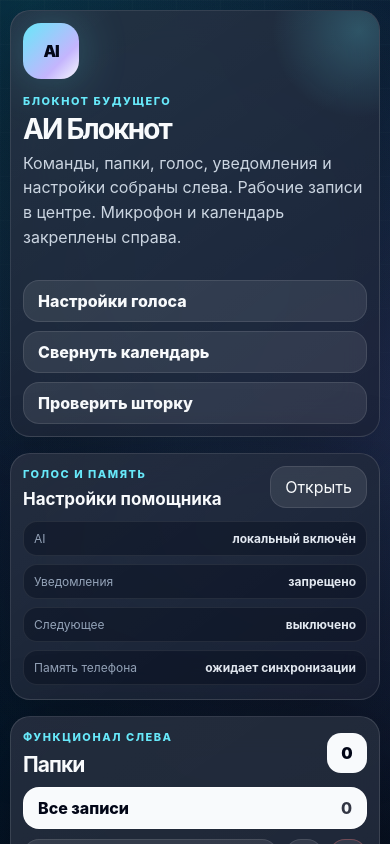
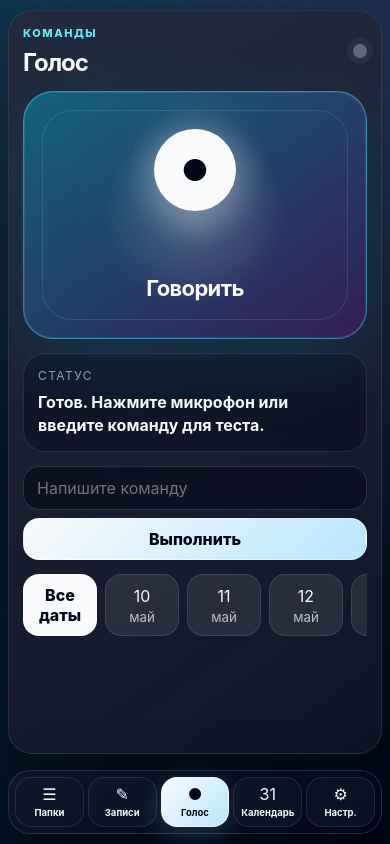
Before and after one commit to byrakov12345-hue/voice-notebook-vercel, a React (Vite) app: page / in a window 390 px wide. Shown: the top 844 px of the page. Built offline with nearby package versions, Linux system fonts and the light colour scheme.

Commit message:
Apply ai-notebook-mobile-ready package

```diff
--- a/src/App.jsx
+++ b/src/App.jsx
@@ -1111,6 +1111,7 @@ export default function App() {
   const [expandedFolders, setExpandedFolders] = useState({});
   const [expandedNotes, setExpandedNotes] = useState({});
   const [settingsOpen, setSettingsOpen] = useState(false);
+  const [mobilePanel, setMobilePanel] = useState('voice');
   const [voiceOptions, setVoiceOptions] = useState([]);
   const [selectedVoiceURI, setSelectedVoiceURI] = useState('');
   const [selectedVoiceStyle, setSelectedVoiceStyle] = useState('default');
@@ -1452,6 +1453,7 @@ export default function App() {
 
   function openFolder(folderName, voice = true) {
     if (!folderName) return setStatusVoice('Не понял, какую папку открыть.', voice);
+    setMobilePanel('folders');
     setSelectedFolder(folderName);
     setSelectedId(null);
     setQuery('');
@@ -1658,6 +1660,7 @@ export default function App() {
     lastSavedRef.current = { signature: incomingSignature, at: Date.now() };
     setSelectedId(note.id);
     setSelectedFolder(note.folder);
+    if (showAfterSave) setMobilePanel('notes');
     setSuggestedFolder('');
     setStatusVoice(showAfterSave ? `Сохранено и показано: ${note.title}.` : `Сохранено в папку ${note.folder}.`);
     ensureReminderReady(note);
@@ -1738,6 +1741,7 @@ export default function App() {
   }
 
   function openNote(note) {
+    setMobilePanel('notes');
     setSelectedId(note.id);
     setSelectedFolder(note.folder);
     if (note.type === 'appointment' && note.eventAt) loadNoteIntoCalendar(note);
@@ -1745,6 +1749,7 @@ export default function App() {
   }
 
   function performSearch(text) {
+    setMobilePanel('notes');
     const results = searchNotes(data.notes, text);
     setQuery(text);
     setSelectedFolder('Все');
@@ -2524,7 +2529,7 @@ export default function App() {
       }
       if (!parseVoiceCalendarTargetDate(spoken) && includesAny(source, ['открой календарь', 'покажи календарь', 'разверни календарь', 'календарь справа'])) {
         setCalendarOpen(true);
-        setStatusVoice('Календарь открыт справа.', false);
+        setStatusVoice('Календарь открыт.', false);
         lastHandledCommandRef.current = { text: normalizedSpoken, at: Date.now() };
         return;
       }
@@ -2536,7 +2541,7 @@ export default function App() {
       }
       if (includesAny(source, ['открой настройки', 'покажи настройки', 'настройки голоса', 'настройки уведомлений'])) {
         setSettingsOpen(true);
-        setStatusVoice('Панель настроек открыта слева.', false);
+        setStatusVoice('Настройки открыты.', false);
         lastHandledCommandRef.current = { text: normalizedSpoken, at: Date.now() };
         return;
       }
@@ -2719,33 +2724,39 @@ export default function App() {
     processCommand(text);
   }
 
+  function selectMobilePanel(panel) {
+    setMobilePanel(panel);
+    if (panel === 'calendar') setCalendarOpen(true);
+    if (panel === 'settings') setSettingsOpen(true);
+  }
+
   return (
     <div className="app-shell">
       <div className="future-backdrop" aria-hidden="true" />
       <div className="future-workspace">
         <aside className="left-command-panel" aria-label="Функции блокнота">
-          <section className="panel brand-panel">
+          <section className="panel brand-panel mobile-panel mobile-brand">
             <div className="brand-mark">AI</div>
             <div>
-              <p className="eyebrow">Блокнот будущего</p>
+              <p className="eyebrow">АИ Блокнот</p>
               <h1>АИ Блокнот</h1>
-              <p>Команды, папки, голос, уведомления и настройки собраны слева. Рабочие записи в центре. Микрофон и календарь закреплены справа.</p>
+              <p>Голосовые записи, папки, календарь и напоминания в одном компактном рабочем месте.</p>
             </div>
             <div className="left-actions">
-              <button type="button" className="tool-button" onClick={() => setSettingsOpen(value => !value)}>
-                {settingsOpen ? 'Скрыть настройки' : 'Настройки голоса'}
+              <button type="button" className="tool-button" onClick={() => { setSettingsOpen(value => !value); selectMobilePanel('settings'); }}>
+                {settingsOpen ? 'Скрыть настройки' : 'Настройки'}
               </button>
-              <button type="button" className="tool-button" onClick={() => setCalendarOpen(value => !value)}>
-                {calendarOpen ? 'Свернуть календарь' : 'Календарь справа'}
+              <button type="button" className="tool-button" onClick={() => { setCalendarOpen(value => !value); selectMobilePanel('calendar'); }}>
+                {calendarOpen ? 'Свернуть календарь' : 'Календарь'}
               </button>
-              <button type="button" className="tool-button" onClick={enableNotifications}>Проверить шторку</button>
+              <button type="button" className="tool-button" onClick={enableNotifications}>Тест уведомления</button>
             </div>
           </section>
 
-          <section className={settingsOpen ? 'panel settings-panel expanded' : 'panel settings-panel compact'}>
+          <section className={`${settingsOpen ? 'panel settings-panel expanded' : 'panel settings-panel compact'} mobile-panel ${mobilePanel === 'settings' ? 'mobile-active' : ''}`}>
             <div className="settings-head">
               <div>
-                <p className="eyebrow">Голос и память</p>
+                <p className="eyebrow">Настройки</p>
                 <strong>Настройки помощника</strong>
               </div>
               <button type="button" onClick={() => setSettingsOpen(value => !value)}>{settingsOpen ? 'Свернуть' : 'Открыть'}</button>
@@ -2843,10 +2854,10 @@ export default function App() {
             ) : null}
           </section>
 
-          <section className="panel folders">
+          <section className={`panel folders mobile-panel ${mobilePanel === 'folders' ? 'mobile-active' : ''}`}>
             <div className="folders-head">
               <div>
-                <p className="eyebrow">Функционал слева</p>
+                <p className="eyebrow">Разделы</p>
                 <h2>Папки</h2>
               </div>
               <span>{data.notes.length}</span>
@@ -2964,10 +2975,10 @@ export default function App() {
         </aside>
 
         <main className="center-notebook" aria-label="Записи блокнота">
-          <section className="panel notes">
+          <section className={`panel notes mobile-panel ${mobilePanel === 'notes' ? 'mobile-active' : ''}`}>
             <div className="notes-head">
               <div>
-                <p className="eyebrow">Рабочая область</p>
+                <p className="eyebrow">Записи</p>
                 <h2>{selectedFolder}</h2>
                 <p>{visibleNotes.length} записей{selectedNote ? ` · открыта №${selectedNoteIndex + 1}` : ''}</p>
               </div>
@@ -3002,17 +3013,17 @@ export default function App() {
                   onCall={callNote}
                   onMessage={messageNote}
                 />
-              )) : <div className="empty">Записей пока нет. Скажите команду справа или напишите её в поле микрофона.</div>}
+              )) : <div className="empty">Записей пока нет. Нажмите «Говорить» или введите команду.</div>}
             </div>
           </section>
         </main>
 
         <aside className="right-ai-panel" aria-label="Микрофон и календарь">
-          <section className="panel ai-comm-panel">
+          <section className={`panel ai-comm-panel mobile-panel ${mobilePanel === 'voice' ? 'mobile-active' : ''}`}>
             <div className="ai-panel-head">
               <div>
-                <p className="eyebrow">Общение с блокнотом</p>
-                <h2>Микрофон справа</h2>
+                <p className="eyebrow">Команды</p>
+                <h2>Голос</h2>
               </div>
               <span className={listening ? 'live-dot active' : 'live-dot'} />
             </div>
@@ -3031,7 +3042,7 @@ export default function App() {
               {suggestedFolder ? <button type="button" onClick={() => openFolder(suggestedFolder, false)}>Открыть папку {suggestedFolder}</button> : null}
             </div>
             <form className="manual" onSubmit={submitManual}>
-              <input value={command} onChange={e => setCommand(e.target.value)} placeholder="Команда: запомни, найди, напомни, открой календарь" />
+              <input value={command} onChange={e => setCommand(e.target.value)} placeholder="Напишите команду" />
               <button type="submit" className="primary">Выполнить</button>
             </form>
             <div className="quick-date-strip">
@@ -3051,10 +3062,10 @@ export default function App() {
           </section>
 
           {calendarOpen ? (
-            <section className="panel calendar-panel">
+            <section className={`panel calendar-panel mobile-panel ${mobilePanel === 'calendar' ? 'mobile-active' : ''}`}>
               <div className="settings-head">
                 <div>
-                  <p className="eyebrow">Календарь справа</p>
+                  <p className="eyebrow">Календарь</p>
                   <strong>Дата и уведомления</strong>
                 </div>
                 <button type="button" onClick={() => setCalendarOpen(false)}>Свернуть</button>
@@ -3141,13 +3152,35 @@ export default function App() {
               </div>
             </section>
           ) : (
-            <section className="panel calendar-panel calendar-collapsed">
-              <p className="eyebrow">Календарь справа</p>
+            <section className={`panel calendar-panel calendar-collapsed mobile-panel ${mobilePanel === 'calendar' ? 'mobile-active' : ''}`}>
+              <p className="eyebrow">Календарь</p>
               <button type="button" className="primary" onClick={() => setCalendarOpen(true)}>Открыть календарь</button>
             </section>
           )}
         </aside>
       </div>
+      <nav className="mobile-dock" aria-label="Быстрая навигация">
+        <button type="button" className={mobilePanel === 'folders' ? 'active' : ''} onClick={() => selectMobilePanel('folders')}>
+          <span>☰</span>
+          <strong>Папки</strong>
+        </button>
+        <button type="button" className={mobilePanel === 'notes' ? 'active' : ''} onClick={() => selectMobilePanel('notes')}>
+          <span>✎</span>
+          <strong>Записи</strong>
+        </button>
+        <button type="button" className={mobilePanel === 'voice' ? 'active' : ''} onClick={() => selectMobilePanel('voice')}>
+          <span>●</span>
+          <strong>Голос</strong>
+        </button>
+        <button type="button" className={mobilePanel === 'calendar' ? 'active' : ''} onClick={() => selectMobilePanel('calendar')}>
+          <span>31</span>
+          <strong>Календарь</strong>
+        </button>
+        <button type="button" className={mobilePanel === 'settings' ? 'active' : ''} onClick={() => selectMobilePanel('settings')}>
+          <span>⚙</span>
+          <strong>Настр.</strong>
+        </button>
+      </nav>
     </div>
   );
 
--- a/src/styles.css
+++ b/src/styles.css
@@ -394,3 +394,272 @@ p { color: var(--text-soft); line-height: 1.55; }
   .folder-note-delete { grid-column: 3; }
   .mic-button { min-height: 142px; }
 }
+
+/* Polished compact layout */
+.mobile-dock { display: none; }
+.panel {
+  background:
+    linear-gradient(145deg, rgba(255, 255, 255, 0.10), rgba(255, 255, 255, 0.035)),
+    rgba(8, 13, 31, 0.82);
+  border-color: rgba(148, 163, 184, 0.16);
+}
+.brand-panel {
+  grid-template-columns: auto minmax(0, 1fr);
+  align-items: center;
+}
+.brand-panel .left-actions { grid-column: 1 / -1; }
+.brand-panel p:last-of-type { margin-bottom: 0; }
+.tool-button, .folder, .folder-trigger, .voice-option, .voice-style-option {
+  background: rgba(15, 23, 42, 0.58);
+}
+.note-card {
+  background:
+    linear-gradient(145deg, rgba(15, 23, 42, 0.88), rgba(30, 41, 59, 0.54)),
+    radial-gradient(circle at 100% 0%, rgba(103, 232, 249, 0.10), transparent 40%);
+}
+.mic-button {
+  position: relative;
+  overflow: hidden;
+  isolation: isolate;
+  transform: translateZ(0);
+}
+.mic-button::before,
+.mic-button::after {
+  content: '';
+  position: absolute;
+  inset: 18px;
+  border-radius: 30px;
+  pointer-events: none;
+  z-index: -1;
+}
+.mic-button::before {
+  background: radial-gradient(circle, rgba(248, 250, 252, 0.24), transparent 58%);
+  transform: scale(0.85);
+  opacity: 0.86;
+}
+.mic-button::after {
+  border: 1px solid rgba(248, 250, 252, 0.26);
+  opacity: 0.44;
+}
+.mic-button span,
+.mic-button strong { position: relative; z-index: 1; }
+.mic-button span {
+  transition: transform .18s ease, box-shadow .18s ease;
+}
+.mic-button:hover span { transform: scale(1.04); }
+.mic-button.listening::before { animation: micGlow 1.2s ease-in-out infinite; }
+.mic-button.listening::after { animation: micRing 1.2s ease-out infinite; }
+.mic-button.listening span { animation: micDot 0.72s ease-in-out infinite alternate; }
+@keyframes micGlow {
+  0%, 100% { opacity: 0.42; transform: scale(0.82); }
+  50% { opacity: 0.92; transform: scale(1.05); }
+}
+@keyframes micRing {
+  0% { opacity: 0.55; transform: scale(0.84); }
+  100% { opacity: 0; transform: scale(1.18); }
+}
+@keyframes micDot {
+  from { box-shadow: 0 0 30px rgba(248, 250, 252, 0.28), 0 0 0 0 rgba(248, 113, 113, 0.22); }
+  to { box-shadow: 0 0 48px rgba(248, 250, 252, 0.44), 0 0 0 16px rgba(248, 113, 113, 0.08); }
+}
+
+@media (max-width: 920px) {
+  html, body, #root { height: 100%; }
+  body { overflow: hidden; }
+  .app-shell {
+    width: 100%;
+    max-width: 620px;
+    height: 100dvh;
+    min-height: 100svh;
+    padding: 10px 10px 86px;
+    overflow: hidden;
+  }
+  .future-backdrop { opacity: 0.72; }
+  .future-workspace {
+    display: block;
+    height: 100%;
+  }
+  .left-command-panel,
+  .right-ai-panel,
+  .center-notebook {
+    display: contents;
+  }
+  .mobile-brand { display: none !important; }
+  .mobile-panel { display: none !important; }
+  .mobile-panel.mobile-active {
+    display: grid !important;
+    height: calc(100dvh - 104px);
+    min-height: calc(100svh - 104px);
+    max-height: calc(100dvh - 104px);
+    overflow: auto;
+    overscroll-behavior: contain;
+    -webkit-overflow-scrolling: touch;
+    border-radius: 24px;
+    padding: 14px;
+  }
+  .notes.mobile-active {
+    grid-template-rows: auto auto auto minmax(0, 1fr);
+  }
+  .folders.mobile-active,
+  .settings-panel.mobile-active,
+  .ai-comm-panel.mobile-active,
+  .calendar-panel.mobile-active {
+    align-content: start;
+  }
+  .ai-comm-panel.mobile-active {
+    grid-template-rows: auto auto auto auto min-content;
+  }
+  .settings-panel.compact.mobile-active {
+    grid-template-rows: auto auto;
+  }
+  .settings-panel.mobile-active .voice-list {
+    max-height: 28dvh;
+  }
+  .notes-head {
+    grid-template-columns: 1fr;
+    gap: 10px;
+  }
+  .notes-head h2,
+  .ai-panel-head h2 { font-size: 24px; }
+  .history-chips {
+    display: grid;
+    grid-template-columns: repeat(4, minmax(0, 1fr));
+    gap: 7px;
+  }
+  .history-chips button { padding: 9px 6px; }
+  .selected-strip {
+    padding: 10px;
+    gap: 8px;
+  }
+  .selected-strip div {
+    display: grid;
+    grid-template-columns: 1fr 1fr;
+  }
+  .note-list {
+    min-height: 0;
+    overflow: auto;
+    padding-right: 2px;
+  }
+  .note-main { padding: 13px; }
+  .note-card h3 { font-size: 18px; }
+  .actions {
+    display: grid;
+    grid-template-columns: repeat(2, minmax(0, 1fr));
+    padding: 0 13px 13px;
+  }
+  .folders-head > span {
+    min-width: 36px;
+    height: 36px;
+  }
+  .folder-row {
+    grid-template-columns: minmax(0, 1fr) 82px;
+  }
+  .folder-controls button,
+  .folder-note-expand,
+  .folder-note-delete,
+  .folder-note-copy-button {
+    width: 36px;
+    min-width: 36px;
+  }
+  .folder-notes {
+    padding-left: 6px;
+  }
+  .manual {
+    grid-template-columns: 1fr;
+  }
+  .manual input,
+  .manual button { width: 100%; }
+  .mic-button {
+    min-height: clamp(152px, 36dvh, 248px);
+    border-radius: 30px;
+  }
+  .mic-button span {
+    width: 82px;
+    height: 82px;
+  }
+  .status-card {
+    max-height: 20dvh;
+    overflow: auto;
+  }
+  .quick-date-strip {
+    grid-auto-columns: minmax(74px, 88px);
+    padding-bottom: 2px;
+  }
+  .calendar-compose-row,
+  .calendar-compose-main,
+  .compact-date-row {
+    grid-template-columns: 1fr;
+  }
+  .calendar-list {
+    grid-auto-columns: minmax(286px, 100%);
+    padding-bottom: 6px;
+  }
+  .calendar-month {
+    max-height: calc(100dvh - 238px);
+    overflow: auto;
+  }
+  .calendar-day {
+    min-height: 38px;
+    border-radius: 12px;
+  }
+  .calendar-item {
+    padding: 9px 10px;
+  }
+  .calendar-day-note-actions {
+    display: grid;
+    grid-template-columns: repeat(2, minmax(0, 1fr));
+  }
+  .mobile-dock {
+    position: fixed;
+    left: 10px;
+    right: 10px;
+    bottom: max(10px, env(safe-area-inset-bottom));
+    z-index: 40;
+    display: grid;
+    grid-template-columns: repeat(5, minmax(0, 1fr));
+    gap: 6px;
+    padding: 7px;
+    border: 1px solid rgba(148, 163, 184, 0.22);
+    border-radius: 24px;
+    background:
+      linear-gradient(145deg, rgba(15, 23, 42, 0.94), rgba(2, 6, 23, 0.90)),
+      rgba(2, 6, 23, 0.92);
+    box-shadow: 0 18px 60px rgba(0, 0, 0, 0.42);
+    backdrop-filter: blur(18px);
+  }
+  .mobile-dock button {
+    min-height: 54px;
+    padding: 6px 3px;
+    border-radius: 18px;
+    display: grid;
+    place-items: center;
+    gap: 2px;
+    font-size: 11px;
+    background: rgba(15, 23, 42, 0.72);
+  }
+  .mobile-dock button span {
+    font-size: 16px;
+    line-height: 1;
+  }
+  .mobile-dock button strong {
+    font-size: 10.5px;
+    line-height: 1;
+    white-space: nowrap;
+  }
+  .mobile-dock button.active {
+    color: #020617;
+    background: linear-gradient(135deg, #f8fafc, #bae6fd);
+    border-color: rgba(255, 255, 255, 0.52);
+    box-shadow: 0 8px 28px rgba(103, 232, 249, 0.18);
+  }
+}
+
+@media (max-width: 420px) {
+  .app-shell { padding-left: 8px; padding-right: 8px; }
+  .mobile-dock { left: 8px; right: 8px; gap: 4px; padding: 6px; border-radius: 22px; }
+  .mobile-dock button { min-height: 50px; border-radius: 16px; }
+  .mobile-dock button strong { font-size: 9.5px; }
+  .mobile-panel.mobile-active { height: calc(100dvh - 100px); max-height: calc(100dvh - 100px); }
+  .folder-note-row { grid-template-columns: auto minmax(0, 1fr) auto; }
+  .folder-note-delete { grid-column: 3; }
+}
```
Also changed, not shown: public/manifest.webmanifest, 2 other files (tests, documents, lock files or other folders).
